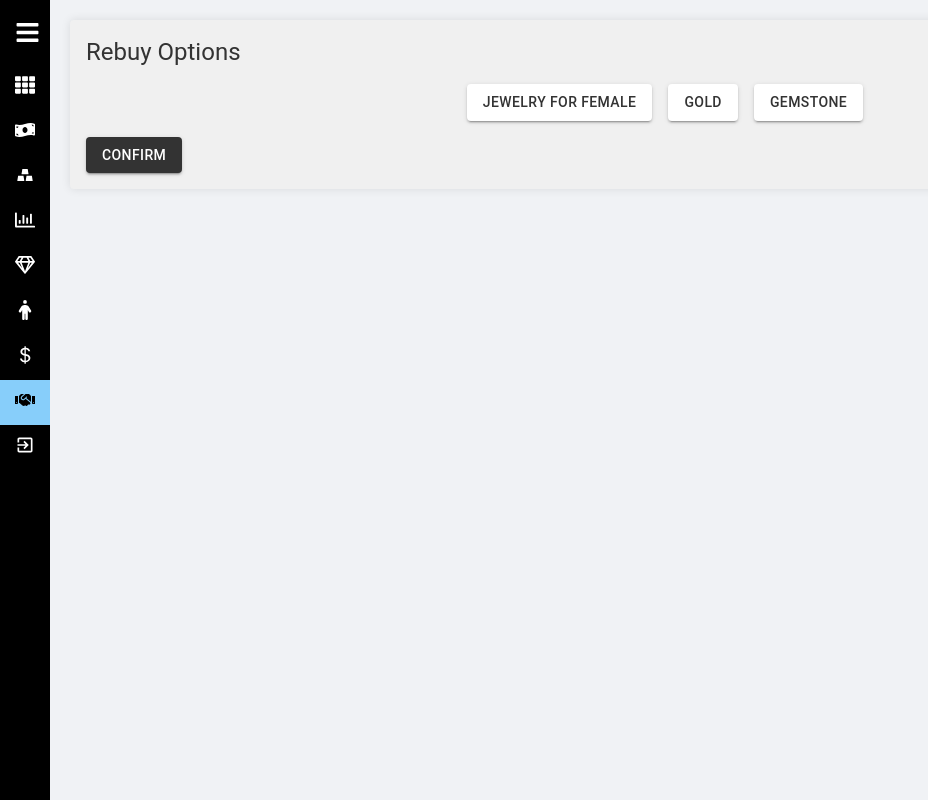
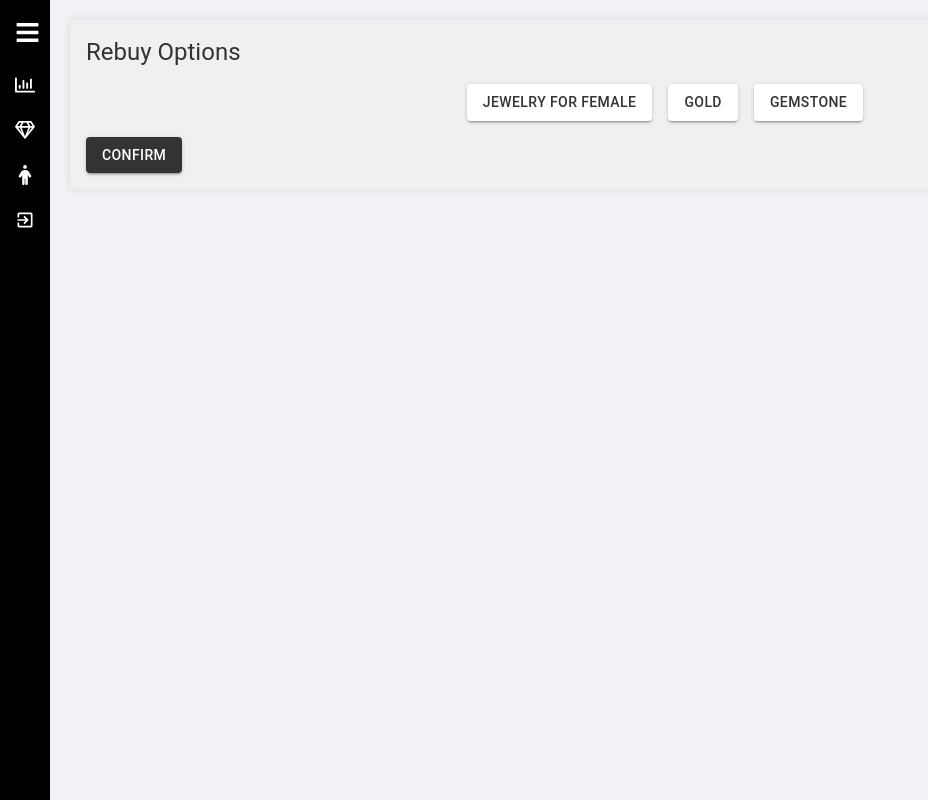
Before and after one commit to Apple1696/SWP-Retake, a React (Vite) app in the folder Front-End/: page /rebuy in a window 1280 px wide. Shown: the whole page, without its empty margins (0-928 px from the left). Built offline with nearby package versions, Linux system fonts and the light colour scheme.

Commit message:
fix login.jsx , delete sell page, rebuy page, dashboard page

```diff
--- a/Front-End/src/components/AllRoutes/AllRoutes.jsx
+++ b/Front-End/src/components/AllRoutes/AllRoutes.jsx
@@ -22,7 +22,7 @@ const AllRoutes = () => {
       {location.pathname !== '/login' ? (
         <Sidebar>
           <Routes>
-            <Route path="/" element={<Dashboard />} />
+            <Route path="/" element={<Login />} />
             <Route path="/dashboard" element={<Dashboard />} />
             <Route path="/gold-value" element={<GoldValue />} />
             <Route path="/sell" element={<Sell />} />
--- a/Front-End/src/components/AllRoutes/Sidebar.jsx
+++ b/Front-End/src/components/AllRoutes/Sidebar.jsx
@@ -31,21 +31,21 @@ const Sidebar = ({ children }) => {
   const [isOpen, setIsOpen] = useState(false);
   const toggle = () => setIsOpen(!isOpen);
   const menuItem = [
-    {
-      path: "/",
-      name: "Dashboard",
-      icon: <FaTh />
-    },
-    {
-      path: "/sell",
-      name: "Sell",
-      icon: <FaMoneyBillWave />
-    },
-    {
-      path: "/gold-value",
-      name: "Gold Value",
-      icon: <AiFillGolden />
-    },
+    // {
+    //   path: "/",
+    //   name: "Dashboard",
+    //   icon: <FaTh />
+    // },
+    // {
+    //   path: "/sell",
+    //   name: "Sell",
+    //   icon: <FaMoneyBillWave />
+    // },
+    // {
+    //   path: "/gold-value",
+    //   name: "Gold Value",
+    //   icon: <AiFillGolden />
+    // },
     {
       path: "/order-report",
       name: "Order Report",
@@ -62,17 +62,17 @@ const Sidebar = ({ children }) => {
       icon: <FaPerson />
 
     },
-    {
-      path: "/promotion",
-      name: "Promotions",
-      icon: <BsCurrencyDollar />
-    },
+    // {
+    //   path: "/promotion",
+    //   name: "Promotions",
+    //   icon: <BsCurrencyDollar />
+    // },
 
-    {
-      path: "/rebuy",
-      name: "Rebuy",
-      icon: <FaHandshake />
-    },
+    // {
+    //   path: "/rebuy",
+    //   name: "Rebuy",
+    //   icon: <FaHandshake />
+    // },
   ]
   return (
     <div className="container">
--- a/Front-End/src/components/Login.jsx
+++ b/Front-End/src/components/Login.jsx
@@ -17,7 +17,7 @@ const Login = () => {
       const token = await UserService.login(email, password);
       if (token) {
         localStorage.setItem('token', token);
-        window.location.href = '/dashboard';
+        window.location.href = '/order-report';
       }
     } catch (error) {
       setErrorMessage('Invalid email or password. Please try again.');
```
